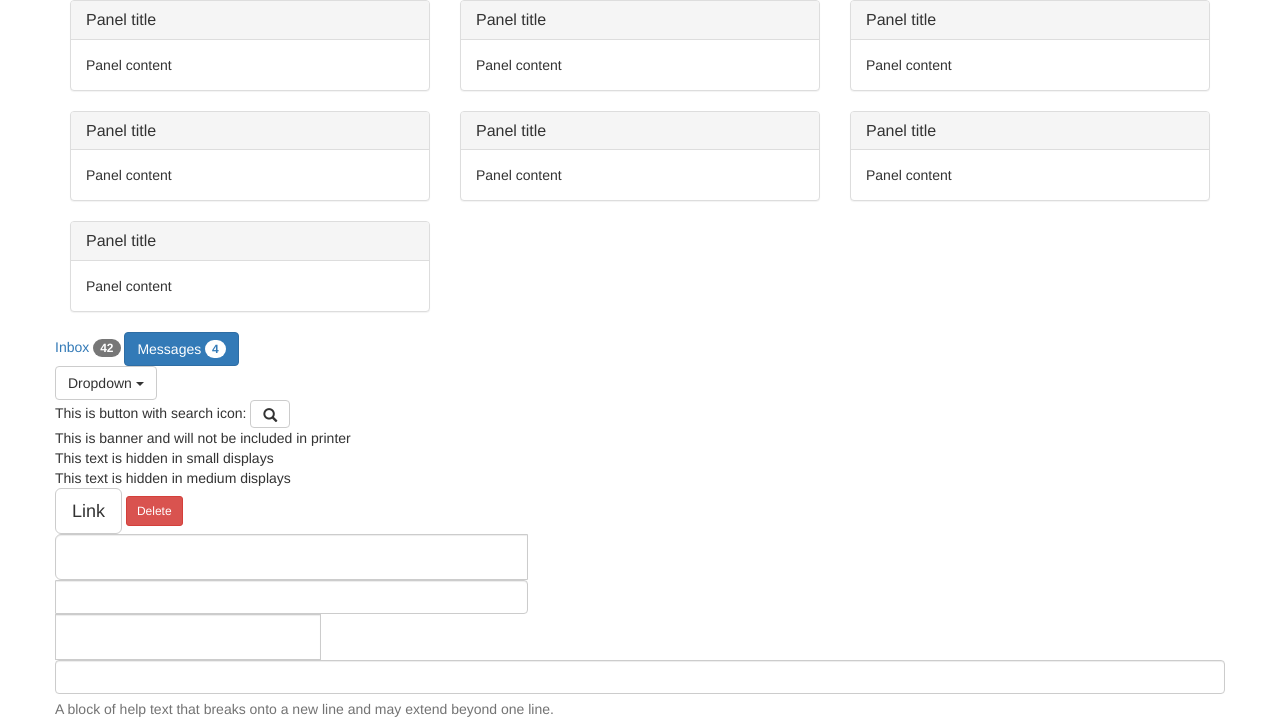
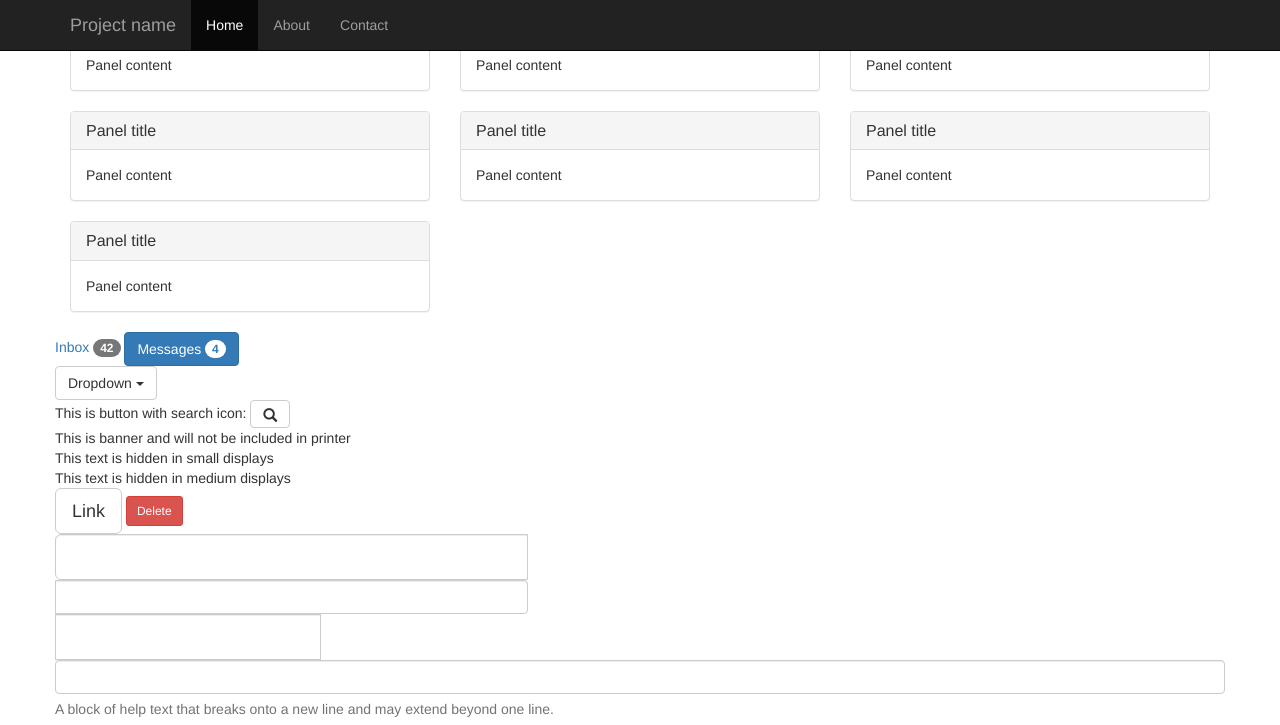
Before and after one commit to slaviber/CyberProgramming, a plain HTML site: page 05_SampleBootstrap/WebContent/index.html in a window 1280 px wide. Shown: the top 725 px of the page. Drawn offline with Linux system fonts and the light colour scheme.

Commit message:
Added menu for the site

```diff
--- a/05_SampleBootstrap/WebContent/index.html
+++ b/05_SampleBootstrap/WebContent/index.html
@@ -5,9 +5,31 @@
 	<title>Hello</title>
 	<link rel="stylesheet" href="css/bootstrap.css">
 	<meta name="viewport" content="width=device-width, initial-scale=1">
+	<link rel="stylesheet" href="css/main.css">
 </head>
 
 <body>
+	<!-- see http://getbootstrap.com/getting-started/#examples for more templates -->
+	<nav class="navbar navbar-inverse navbar-fixed-top">
+		<div class="container">
+			<div class="navbar-header">
+				<button type="button" class="navbar-toggle collapsed" data-toggle="collapse" data-target="#navbar" aria-expanded="false" aria-controls="navbar">
+					<span class="sr-only">Toggle navigation</span>
+					<span class="icon-bar"></span>
+					<span class="icon-bar"></span>
+					<span class="icon-bar"></span>
+				</button>
+				<a class="navbar-brand" href="#">Project name</a>
+			</div>
+			<div id="navbar" class="collapse navbar-collapse">
+				<ul class="nav navbar-nav">
+					<li class="active"><a href="#">Home</a></li>
+					<li><a href="#about">About</a></li>
+					<li><a href="#contact">Contact</a></li>
+				</ul>
+			</div><!--/.nav-collapse -->
+		</div>
+	</nav>
 	<div class="container">
 		<div class="row">
 			<div class="col-md-4 col-sm-6">
```
